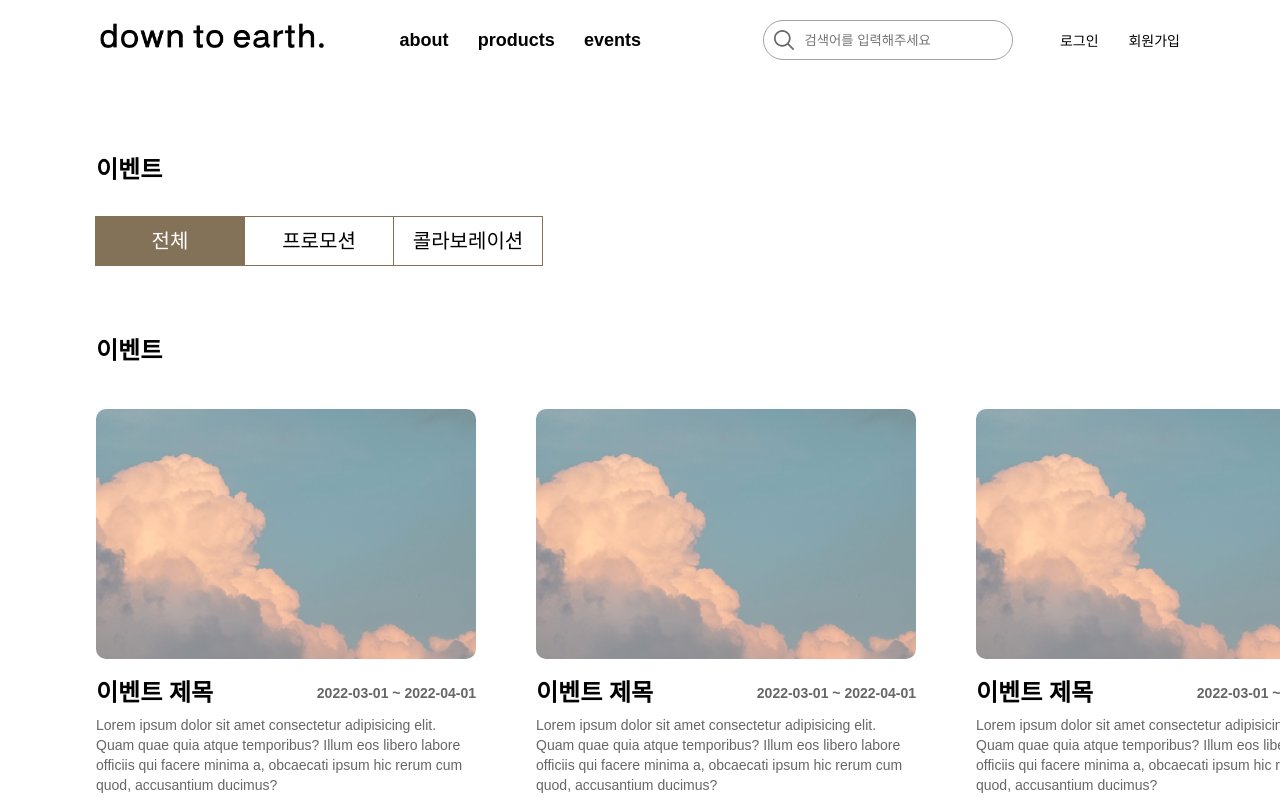
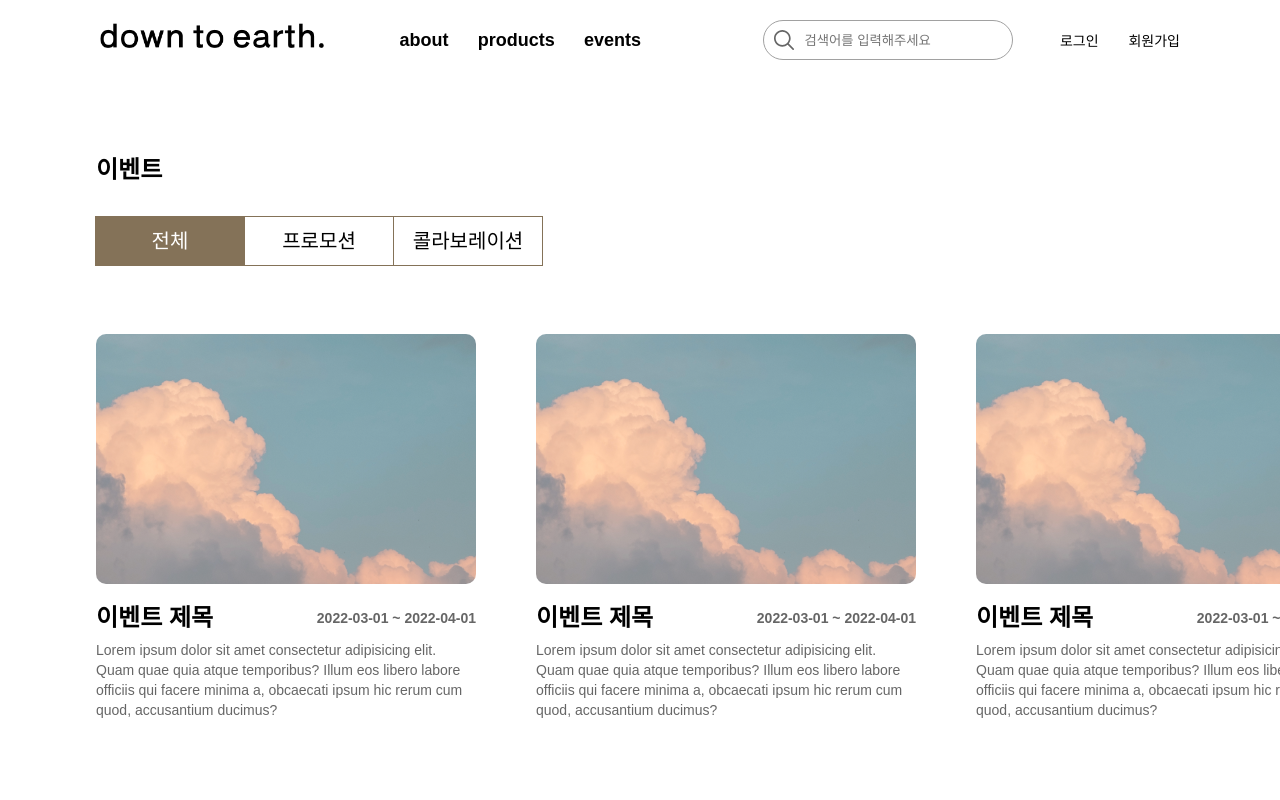
Before and after one commit to Team-Just-Do-it/Down-to-Earth, a Next.js app: page /events in a window 1280 px wide. Shown: the top 800 px of the page. Built offline with nearby package versions, Linux system fonts and the light colour scheme; what emotion-reset would draw is missing.

Commit message:
💄 Update: remove wrong sub titles

```diff
--- a/src/pages/events/index.tsx
+++ b/src/pages/events/index.tsx
@@ -8,12 +8,7 @@ const EventPage: NextPage = () => {
   return (
     <Container>
       <EventsList />
-      <ItemsContainer
-        listTitle="이벤트"
-        itemLength={3}
-        itemWidth={"380px"}
-        itemGap={"60px"}
-      >
+      <ItemsContainer itemLength={3} itemWidth={"380px"} itemGap={"60px"}>
         <Event />
         <Event />
         <Event />
```
Also changed, not shown: src/pages/products/index.tsx (+1 -6 lines).
